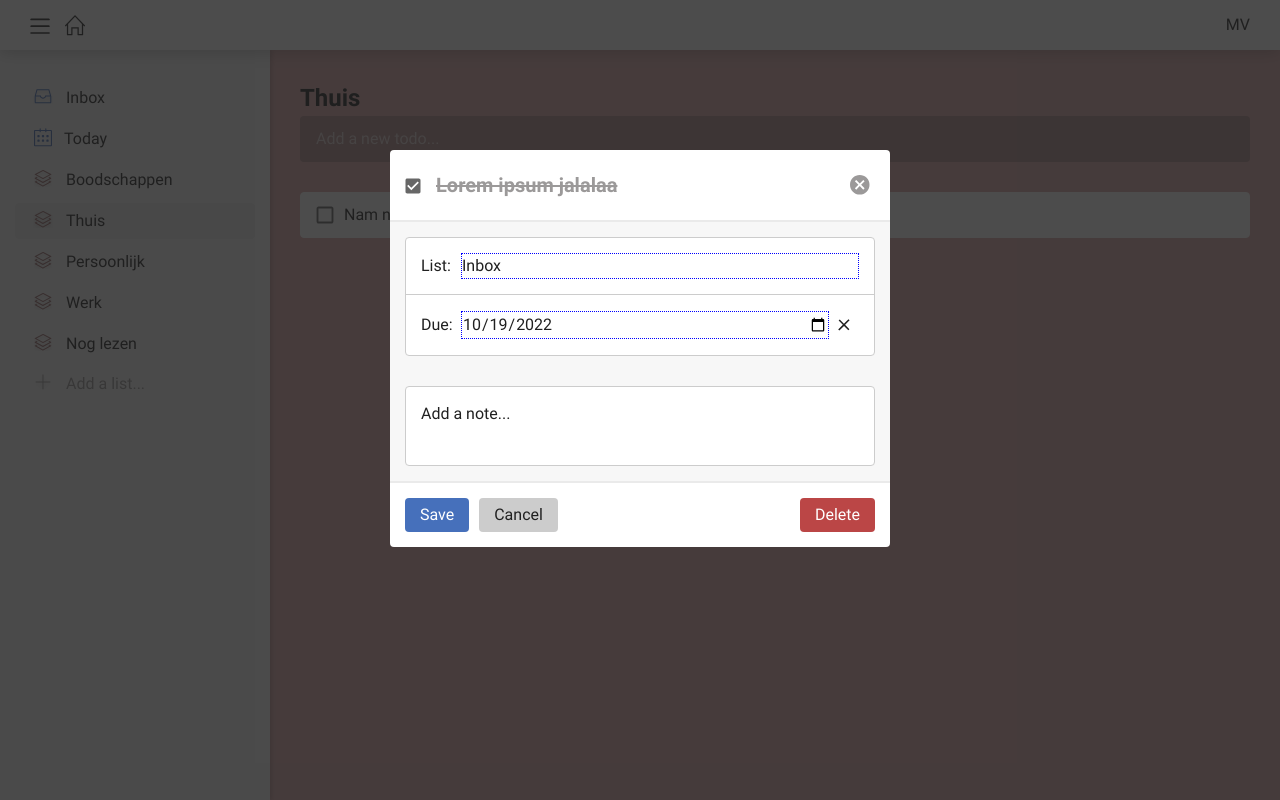
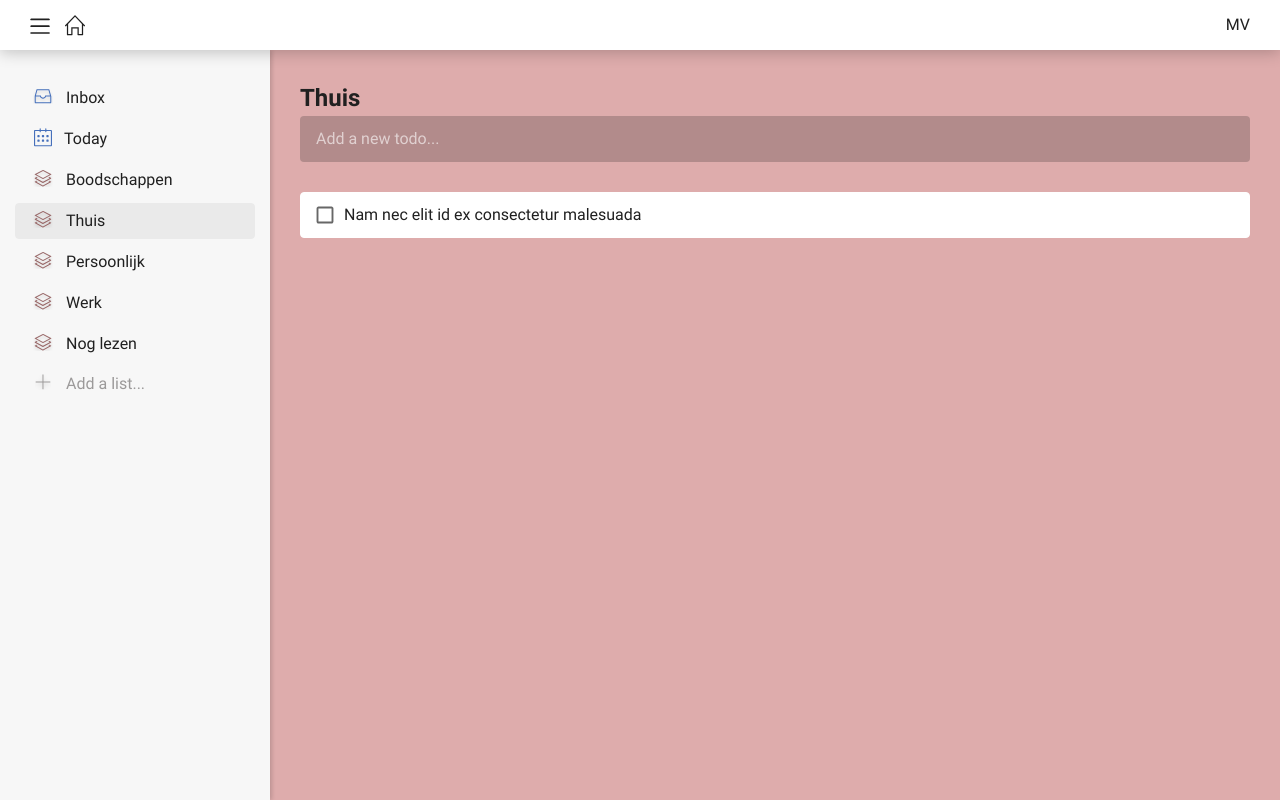
Before and after one commit to corneelonline/vue-3-todoapp, a Vue app: page /app/list/63b69eb8-3a79-11ed-b15a-47642f6ee4cb in a window 1280 px wide. Built offline with nearby package versions, Linux system fonts and the light colour scheme.

Commit message:
Add styling to the EditPane and add open and close functionality

```diff
--- a/src/assets/styles/_variables.css
+++ b/src/assets/styles/_variables.css
@@ -37,6 +37,7 @@
   --color-gray-700: #9b9999;
   --color-gray-500: #ccc;
   --color-gray-400: #eaeaea;
+  --color-gray-300: #f1f1f1;
   --color-gray-200: #f7f7f7;
   --color-red-700: #bb4646;
   --color-red-300: #deacac;
@@ -58,6 +59,7 @@
   --color-bg-form-footer: var(--color-white);
   --color-bg-form-card: var(--color-white);
   --color-bg-form-body: var(--color-gray-200);
+  --color-bg-form-select: var(--color-gray-300);
   --color-bg-button-primary: var(--color-blue);
   --color-bg-button-secondary: var(--color-gray-500);
   --color-bg-button-warning: var(--color-red-700);
--- a/src/components/EditPane.vue
+++ b/src/components/EditPane.vue
@@ -8,17 +8,15 @@ import TodoToggle from "./form/TodoToggle.vue";
 
 const completed = ref(true);
 
+const emit = defineEmits(["closeModal"]);
+
 const submitForm = () => {
   console.log("SUBMIT!!");
 };
 
-// const toggleTodo = () => {
-//   console.log("toggleTodo!!");
-//   completed.value != completed.value;
-// };
-
 const closeModal = () => {
-  console.log("closeModal!!");
+  // console.log("closeModal!!");
+  emit("closeModal");
 };
 
 const deleteTodo = () => {
@@ -62,12 +60,7 @@ const clearDueDate = () => {
           </div>
           <div class="field">
             <label for="todo-date">Due:</label>
-            <input
-              type="date"
-              name="todo-date"
-              id="todo-date"
-              value="2022-10-19"
-            />
+            <input type="date" name="todo-date" id="todo-date" />
             <FormButton class="icon" @click="clearDueDate">
               <IconRemove iconColor="#202020" />
             </FormButton>
@@ -161,17 +154,24 @@ label {
   width: 40px;
 }
 select {
-  border: 1px dotted blue;
   flex-grow: 1;
-  /* width: calc(100% - 40px); */
+  background-color: var(--color-bg-form-select);
+  background-image: url("@/assets/images/icon-select.svg");
+  background-position: 97% center;
+  background-repeat: no-repeat;
+  border: 1px dotted var(--color-bg-form-select);
+  border-radius: 4px;
+  padding: var(--gutter-xxs) var(--gutter-sm);
 }
 
 input[type="date"] {
-  border: 1px dotted blue;
   flex-grow: 1;
-  /* width: calc(100% - 40px); */
+  padding: var(--gutter-xxs) var(--gutter-sm);
 }
 
+textarea::placeholder {
+  color: var(--color-text-lighter);
+}
 .form__footer {
   background-color: var(--color-bg-form-header);
   border-bottom-left-radius: 4px;
--- a/src/views/ListView.vue
+++ b/src/views/ListView.vue
@@ -1,5 +1,5 @@
 <script setup>
-import { computed } from "vue";
+import { ref, computed } from "vue";
 import { useRoute } from "vue-router";
 import { storeToRefs } from "pinia";
 import { v4 as uuid } from "uuid";
@@ -69,7 +69,9 @@ const toggleItem = (itemId) => {
 };
 
 // open edit pane
+const showEditPane = ref(false);
 const editItem = (itemId) => {
+  showEditPane.value = true;
   setEditMode(true);
   fetchTodo(itemId);
 };
@@ -100,7 +102,7 @@ const editItem = (itemId) => {
         </div>
       </div>
     </main>
-    <EditPane />
+    <EditPane v-show="showEditPane" @close-modal="showEditPane = false" />
   </div>
 </template>
 
```
Also changed, not shown: src/assets/images/icon-select.svg (added).
